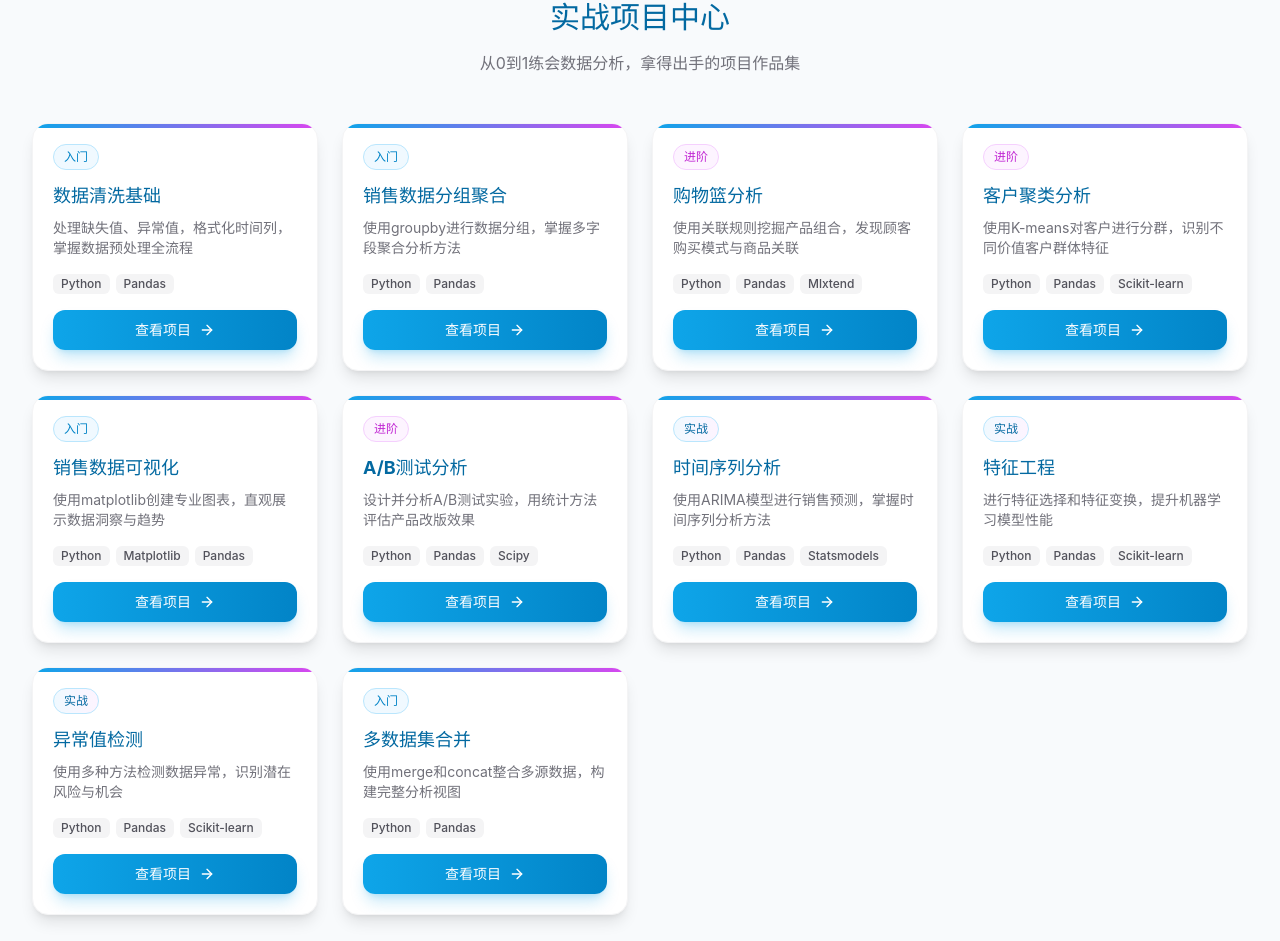
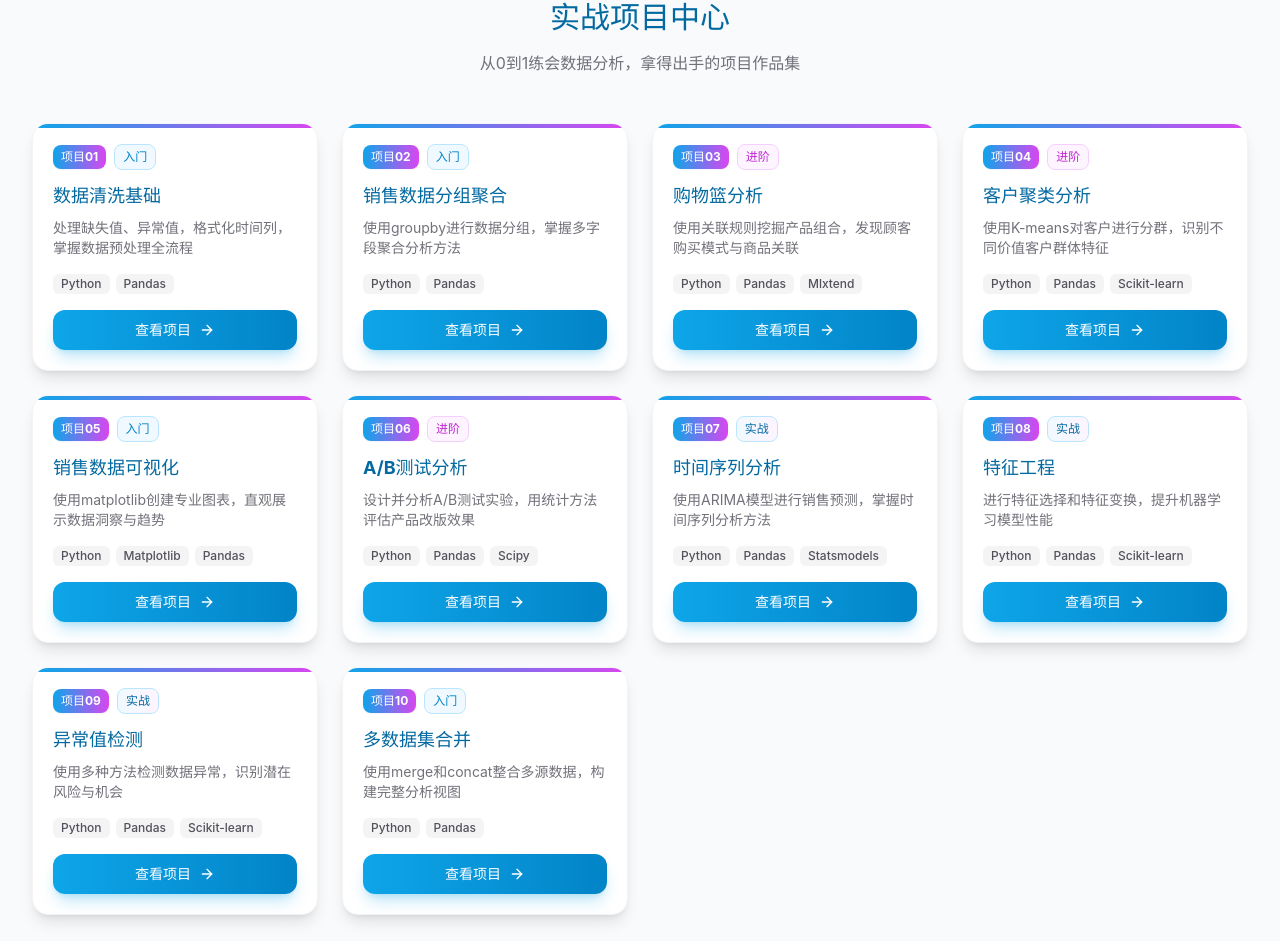
Before and after one commit to 7fxm/data-analysis-training, a React (Vite) app: page / in a window 1280 px wide. Shown: the part 1365-2306 px from the top of the page. Built offline with nearby package versions, Linux system fonts and the light colour scheme.

Commit message:
fix: 优化项目卡片标签显示，添加项目编号

```diff
--- a/src/components/home/ProjectGrid.tsx
+++ b/src/components/home/ProjectGrid.tsx
@@ -50,12 +50,15 @@ export function ProjectGrid() {
                 <div className="absolute top-0 left-0 right-0 h-1 bg-gradient-to-r from-primary-500 to-accent-500" />
 
                 <div className="p-5">
-                  <div className="flex items-center justify-between mb-3">
-                    <span className={`text-xs font-semibold px-2.5 py-1 rounded-full ${levelStyle.bg} ${levelStyle.text} border ${levelStyle.border}`}>
+                  <div className="flex items-center gap-2 mb-3">
+                    <span className="text-xs font-bold text-white bg-gradient-to-r from-primary-500 to-accent-500 px-2 py-1 rounded-lg shadow-sm">
+                      项目{String(project.id).padStart(2, '0')}
+                    </span>
+                    <span className={`text-xs font-medium px-2 py-1 rounded-lg ${levelStyle.bg} ${levelStyle.text} border ${levelStyle.border}`}>
                       {project.level}
                     </span>
                     {isCompleted && (
-                      <span className="text-xs font-medium text-emerald-600 dark:text-emerald-400 bg-emerald-50 dark:bg-emerald-900/30 px-2 py-0.5 rounded-full">
+                      <span className="text-xs font-medium text-emerald-600 dark:text-emerald-400 bg-emerald-50 dark:bg-emerald-900/30 px-2 py-1 rounded-lg">
                         已完成
                       </span>
                     )}
```
